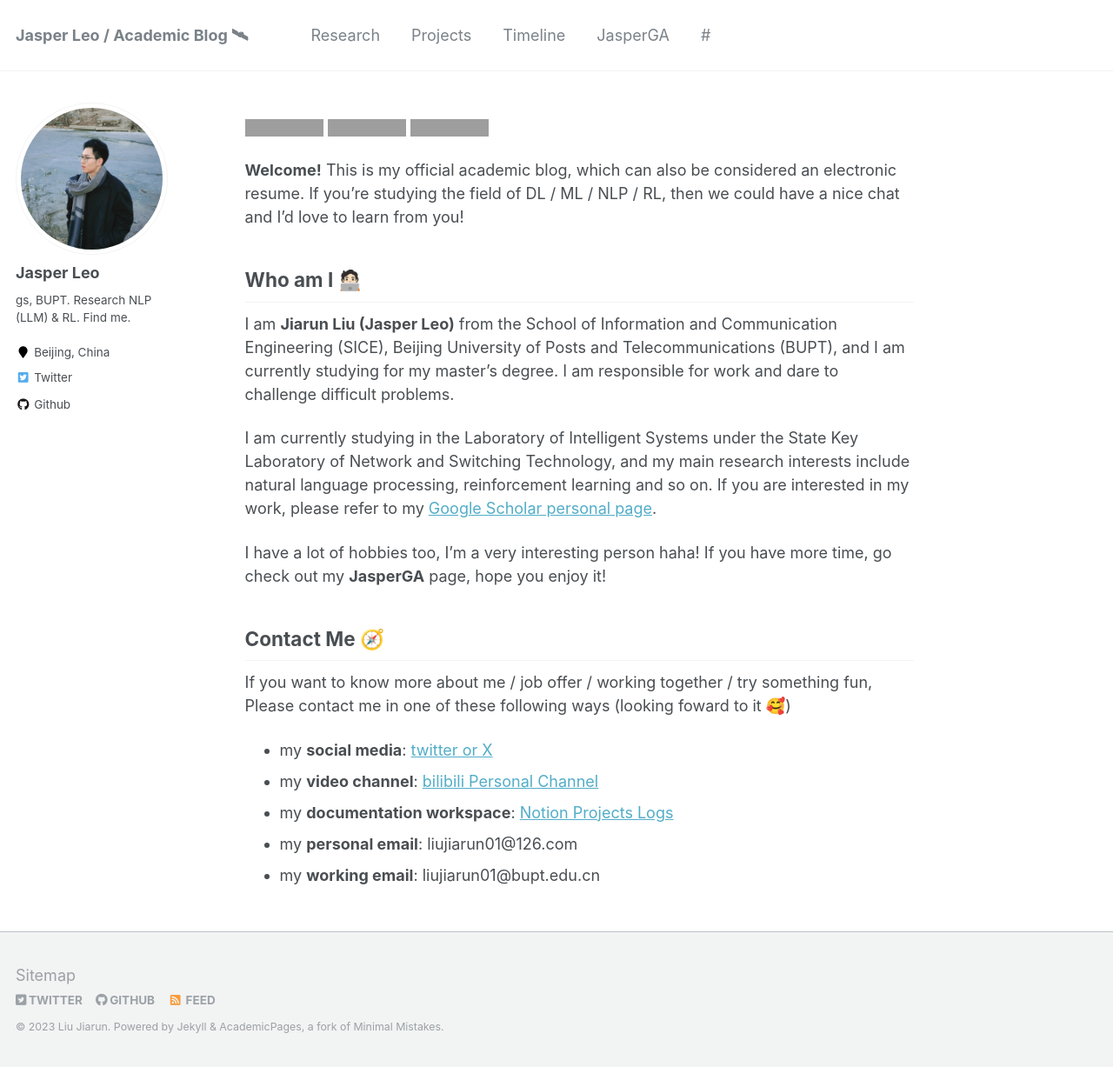
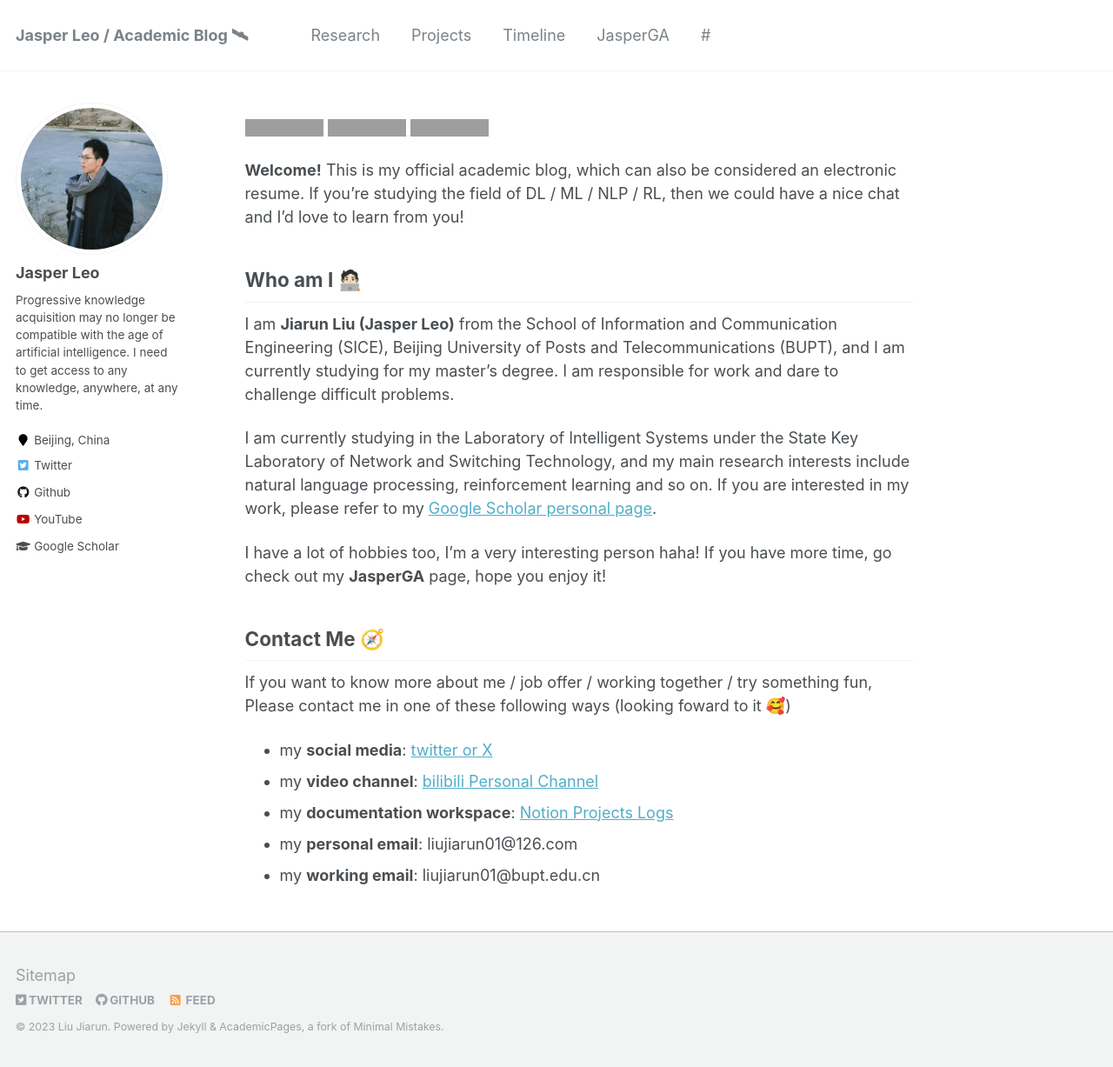
Before and after one commit to KLGR123/KLGR123.github.io, a Jekyll site: the page built from _pages/about.md, in a window 1280 px wide and 1227 px high. Shown: the whole window at 87% size. Built offline with Jekyll 4.4.1, drawn with Linux system fonts in a browser that asks for light colours; grey boxes are pictures that could not be loaded.

Commit message:
Update _config.yml

```diff
--- a/_config.yml
+++ b/_config.yml
@@ -82,11 +82,11 @@ analytics:
 author:
   name             : "Jasper Leo"
   avatar           : "profile.png"
-  bio              : "gs, BUPT. Research NLP (LLM) & RL. Find me."
+  bio              : "Progressive knowledge acquisition may no longer be compatible with the age of artificial intelligence. I need to get access to any knowledge, anywhere, at any time."
   location         : "Beijing, China"
   employer         :
   pubmed           : #"https://www.ncbi.nlm.nih.gov/pubmed/?term=john+snow"
-  googlescholar    : #"http://yourfullgooglescholarurl.com"
+  googlescholar    : https://scholar.google.com/citations?user=dP4KddUAAAAJ&hl=en
   email            :
   researchgate     :  # example: "https://www.researchgate.net/profile/yourprofile"
   uri              :
@@ -113,7 +113,7 @@ author:
   vine             :
   weibo            :
   xing             :
-  youtube          :
+  youtube          : "https://www.youtube.com/channel/UCfL0M5hh6KnWp4OizzqkOBg"
   wikipedia        :
   bilibili         : "https://space.bilibili.com/474465629"
   yuque            : "https://www.yuque.com/liujiarun-kfs4"
```
